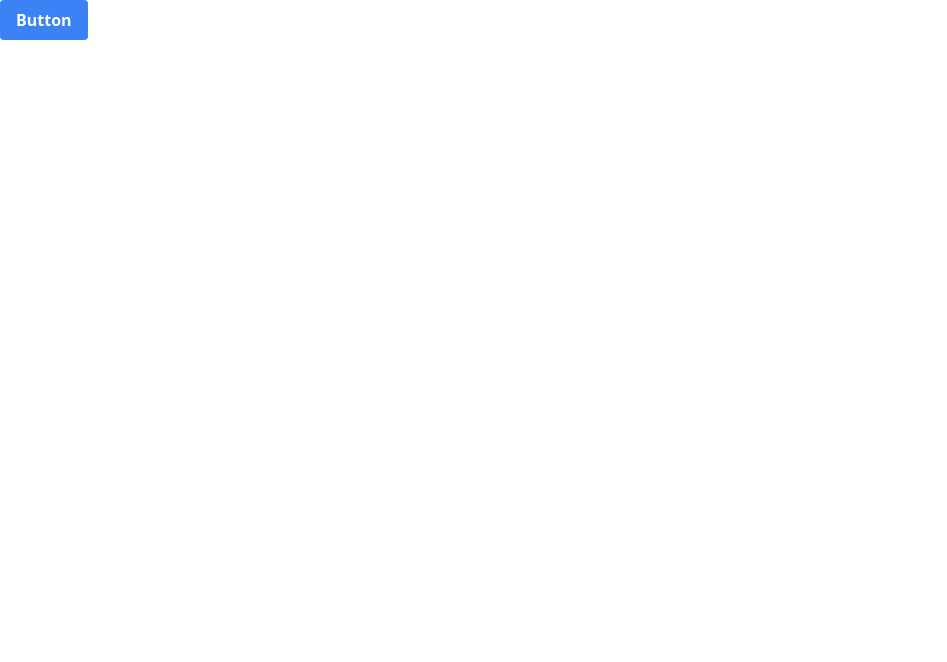
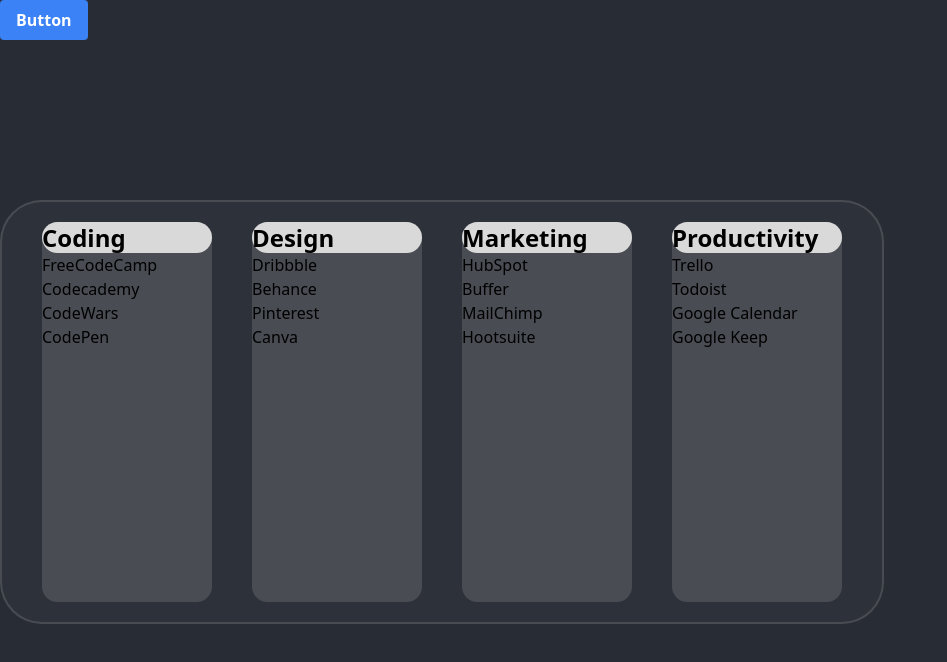
Before and after one commit to ArenRitz/final-dashboard, a React (Create React App) app in the folder client/: page / in a window 1280 px wide. Shown: the top 662 px of the page, without its empty margins (0-947 px from the left). Built offline with nearby package versions, Linux system fonts and the light colour scheme.

Commit message:
Add bookmark components

```diff
--- a/client/src/App.css
+++ b/client/src/App.css
@@ -36,3 +36,28 @@
     transform: rotate(360deg);
   }
 }
+
+html {
+  background-color: #282c34;
+}
+
+.figma-bookmark-label {
+  width: 170px;
+  height: 31px;
+  background: #D9D9D9;
+  border-radius: 15.5px;
+}
+
+.figma-bookmark-back {
+  width: 170px;
+  height: 380px;
+  background: rgba(217, 217, 217, 0.16);
+  border-radius: 15.5px;
+
+}
+
+.figma-bookmark-container {
+  background: rgba(217, 217, 217, 0.03);
+  border: 2px solid rgba(255, 255, 255, 0.13);
+border-radius: 42px;
+}
--- a/client/src/App.js
+++ b/client/src/App.js
@@ -1,4 +1,6 @@
 import "./App.css";
+import BookmarkCategory from "./components/BookmarkCategory";
+
 
 function App() {
   return <div className="h-screen w-screen">
@@ -6,7 +8,7 @@
     <button onClick={() => console.log('hello')} className="bg-blue-500 hover:bg-blue-700 text-white font-bold py-2 px-4 rounded"> Button </button>
     </div>
 
-
+    <BookmarkCategory />
 
   </div>;
 }
--- /dev/null
+++ b/client/src/components/BookmarkCategory.js
@@ -0,0 +1,103 @@
+import React from 'react'
+import BookmarkList from './BookmarkList'
+
+const BookmarkCategory = () => {
+
+
+  const bookmarks = {
+    Coding: [
+      {
+        title: "FreeCodeCamp",
+        url: "https://www.freecodecamp.org/",
+      },
+      {
+        title: "Codecademy",
+        url: "https://www.codecademy.com/",
+      },
+      {
+        title: "CodeWars",
+        url: "https://www.codewars.com/",
+      },
+      {
+        title: "CodePen",
+        url: "https://codepen.io/",
+      },
+    ],
+    Design: [
+      {
+        title: "Dribbble",
+        url: "https://dribbble.com/",
+      },
+      {
+        title: "Behance",
+        url: "https://www.behance.net/",
+      },
+      {
+        title: "Pinterest",
+        url: "https://www.pinterest.com/",
+      },
+      {
+        title: "Canva",
+        url: "https://www.canva.com/",
+      },
+    ],
+    Marketing: [
+      {
+        title: "HubSpot",
+        url: "https://www.hubspot.com/",
+      },
+      {
+        title: "Buffer",
+        url: "https://buffer.com/",
+      },
+      {
+        title: "MailChimp",
+        url: "https://mailchimp.com/",
+      },
+      {
+        title: "Hootsuite",
+        url: "https://hootsuite.com/",
+      },
+    ],
+    Productivity: [
+      {
+        title: "Trello",
+        url: "https://trello.com/",
+      },
+      {
+        title: "Todoist",
+        url: "https://todoist.com/",
+      },
+      {
+        title: "Google Calendar",
+        url: "https://calendar.google.com/",
+      },
+      {
+        title: "Google Keep",
+        url: "https://keep.google.com/",
+      },
+    ],
+  };
+
+
+  let category = Object.keys(bookmarks).map((category) => {
+
+    return (
+
+          <div key={category} className='mx-5 figma-bookmark-back'>
+        <h1 className='text-2xl font-bold figma-bookmark-label'>{category}</h1>
+        <BookmarkList key={category} bookmarkItems={bookmarks[category]} />
+      </div>
+    );
+
+  });
+
+
+  return (
+    <div className='flex flex-row justify-between w-fit figma-bookmark-container px-5 py-5'>
+      {category}
+      </div>
+  )
+}
+
+export default BookmarkCategory
--- /dev/null
+++ b/client/src/components/BookmarkItem.js
@@ -0,0 +1,12 @@
+const BookmarkItem = (props) => {
+
+  //render a component containing the bookmarks for each category
+
+  return (
+    <>
+      <a href={props.bookmarkURL}> {props.bookmarkTitle} </a>
+    </>
+  )
+}
+
+export default BookmarkItem
--- /dev/null
+++ b/client/src/components/BookmarkList.js
@@ -0,0 +1,43 @@
+
+import BookmarkItem from './BookmarkItem';
+
+const BookmarkList = (props) => {
+
+  // const codingBookmarks = [
+  //     {
+  //       title: "FreeCodeCamp",
+  //       url: "https://www.freecodecamp.org/",
+  //     },
+  //     {
+  //       title: "Codecademy",
+  //       url: "https://www.codecademy.com/",
+  //     },
+  //     {
+  //       title: "CodeWars",
+  //       url: "https://www.codewars.com/",
+  //     },
+  //     {
+  //       title: "CodePen",
+  //       url: "https://codepen.io/",
+  //     },
+  //   ];
+
+    let bookmarkList = props.bookmarkItems.map((bookmark) => {
+      return (
+        <BookmarkItem
+          key={bookmark.title}
+          bookmarkTitle={bookmark.title}
+          bookmarkURL={bookmark.url}
+        />
+      );
+    });
+
+  return (
+    <>
+      <div className='flex flex-col w-fit'>{bookmarkList}</div>
+    </>
+  );
+};
+
+
+export default BookmarkList
```
